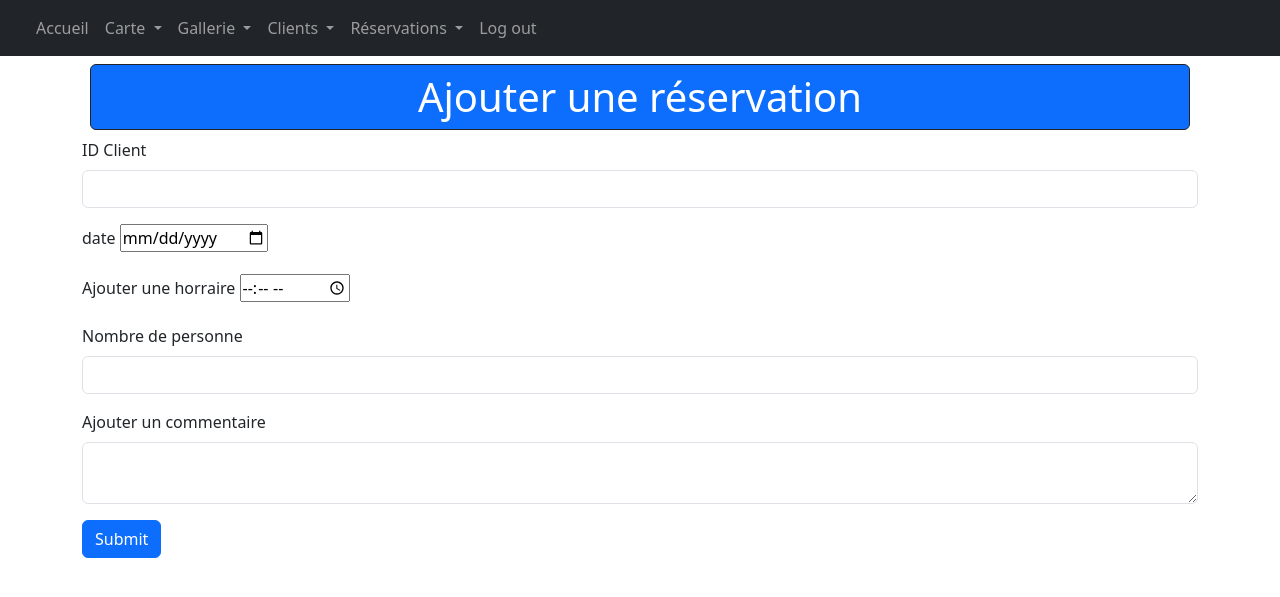
After one commit to CodeByEnzo/Back-quai-antique, a PHP site: template views/reservationCreation.php in a window 1280 px wide. The commit adds this page. Shown: the top 597 px of the page. Run offline with PHP 8.4, Linux system fonts and the light colour scheme; the template is opened without the code that fills it, so the values that code supplies are empty; some libraries are stand-ins or nearby versions.

Commit message:
Admin can now make a reservation

```diff
--- a/models/front/user.manager.php
+++ b/models/front/user.manager.php
@@ -57,7 +57,7 @@ class UserManager extends Model
     {
         $pdo = $this->getBdd();
         $req = $pdo->prepare("INSERT INTO reservations (date, time, number_of_people, comments, client_id)
-                          VALUES (:date, :time, :number_of_people, :comments, :client_id)");
+                          VALUES (:date, :time, :number_of_people, :comment, :client_id)");
         $req->bindValue(":date", $date, PDO::PARAM_STR);
         $req->bindValue(":time", $time, PDO::PARAM_STR);
         $req->bindValue(":number_of_people", $number_of_people, PDO::PARAM_INT);
--- a/views/galleryCreation.view.php
+++ b/views/galleryCreation.view.php
@@ -19,5 +19,5 @@
 
 <?php
 $content = ob_get_clean();
-$title = "Page d'administration de la gallerie";
+$title = "Ajouter un photo à la gallerie";
 require "views/commons/template.php";
--- /dev/null
+++ b/views/reservationCreation.php
@@ -0,0 +1,30 @@
+<?php ob_start(); ?>
+
+<form method="post" action="<?= URL ?>back/reservations/creationValidation" enctype="multipart/form-data">
+    <div class="mb-3">
+        <label for="client_id" class="form-label">ID Client</label>
+        <input type="number" class="form-control" id="client_id" name="client_id">
+    </div>
+    <div class="mb-3">
+        <label for="date" class="form-label">date</label>
+        <input type="date" class="form-control-file" id="date" name="date"></input>
+    </div>
+    <div class="mb-3">
+        <label for="time" class="form-label">Ajouter une horraire</label>
+        <input type="time" class="form-control-file" id="time" name="time"></input>
+    </div>
+    <div class="mb-3">
+        <label for="number_of_people" class="form-label">Nombre de personne</label>
+        <input type="number" class="form-control" id="number_of_people" name="number_of_people">
+    </div>
+    <div class="mb-3">
+        <label for="comment" class="form-label">Ajouter un commentaire</label>
+        <textarea class="form-control" id="comment" name="comment"></textarea>
+    </div>
+    <button type="submit" class="btn btn-primary">Submit</button>
+</form>
+
+<?php
+$content = ob_get_clean();
+$title = "Ajouter une réservation";
+require "views/commons/template.php";
```
Also changed, not shown: controllers/back/reservations.controller.php (+8 -8 lines), models/back/reservations.manager.php (+7 -7 lines), models/front/API.manager.php (+9 -0 lines), controllers/back/hours.controller.php (added), models/back/hours.manager.php (added).
